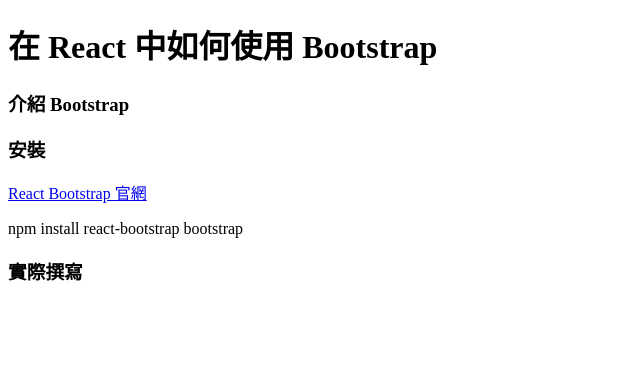
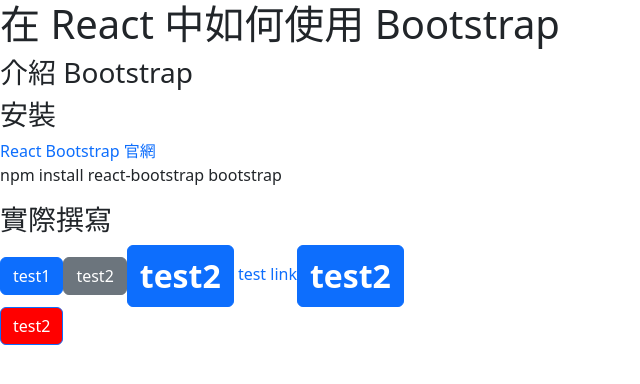
Before and after one commit to vvvvvvii/Ironman, a React (Create React App) app: page / in a window 1280 px wide. Shown: the top 384 px of the page, without its empty margins (0-640 px from the left). Built offline with nearby package versions, Linux system fonts and the light colour scheme.

Commit message:
課程結束

```diff
--- a/package.json
+++ b/package.json
@@ -6,7 +6,9 @@
     "@testing-library/jest-dom": "^5.16.5",
     "@testing-library/react": "^13.3.0",
     "@testing-library/user-event": "^13.5.0",
+    "bootstrap": "^5.2.1",
     "react": "^18.2.0",
+    "react-bootstrap": "^2.5.0",
     "react-dom": "^18.2.0",
     "react-router-dom": "^5.3.3",
     "react-scripts": "5.0.1",
--- a/src/index.js
+++ b/src/index.js
@@ -1,10 +1,13 @@
 import React from "react";
 import ReactDOM from "react-dom/client";
 import App from "./App";
+import "bootstrap/dist/css/bootstrap.min.css";
+import GlobalStyles from "./styles/globalStyles";
 
 const root = ReactDOM.createRoot(document.getElementById("root"));
 root.render(
   <React.StrictMode>
+    <GlobalStyles></GlobalStyles>
     <App />
   </React.StrictMode>
 );
--- a/src/pages/Memo.js
+++ b/src/pages/Memo.js
@@ -1,4 +1,6 @@
 import React from "react";
+import { Button } from "react-bootstrap";
+import styled, { css } from "styled-components";
 
 function Memo() {
   return (
@@ -12,12 +14,37 @@
       <p>npm install react-bootstrap bootstrap</p>
       <h3>實際撰寫</h3>
       {/* 引入 */}
+      <Button>test1</Button>
       {/* 客製化 variant & extend */}
+      <Button variant="secondary">test2</Button>
+      <CustomButton>test2</CustomButton>
       {/* global styles */}
+      <a href="https://react-bootstrap.github.io/getting-started/introduction/">
+        {" "}
+        test link
+      </a>
       {/* hover */}
+      <CustomButton>test2</CustomButton>
       {/* props & theme */}
+      <div>
+        <CustomButton2 theme={theme}>test2</CustomButton2>
+      </div>
     </div>
   );
 }
+const theme = {
+  primary: "black",
+  secondary: "red",
+};
 
+const CustomButton = styled(Button)`
+  font-weight: bold;
+  font-size: 32px;
+  &:hover {
+    background: #000 !important;
+  }
+`;
+const CustomButton2 = styled(Button)`
+  background: ${(props) => props.theme.secondary};
+`;
 export default Memo;
--- /dev/null
+++ b/src/styles/globalStyles.js
@@ -0,0 +1,7 @@
+import { createGlobalStyle } from "styled-components";
+const GlobalStyles = createGlobalStyle`
+  a{
+    text-decoration: none;
+  }
+`;
+export default GlobalStyles;
```
Also changed, not shown: 1 other file (tests, documents, lock files or other folders).
